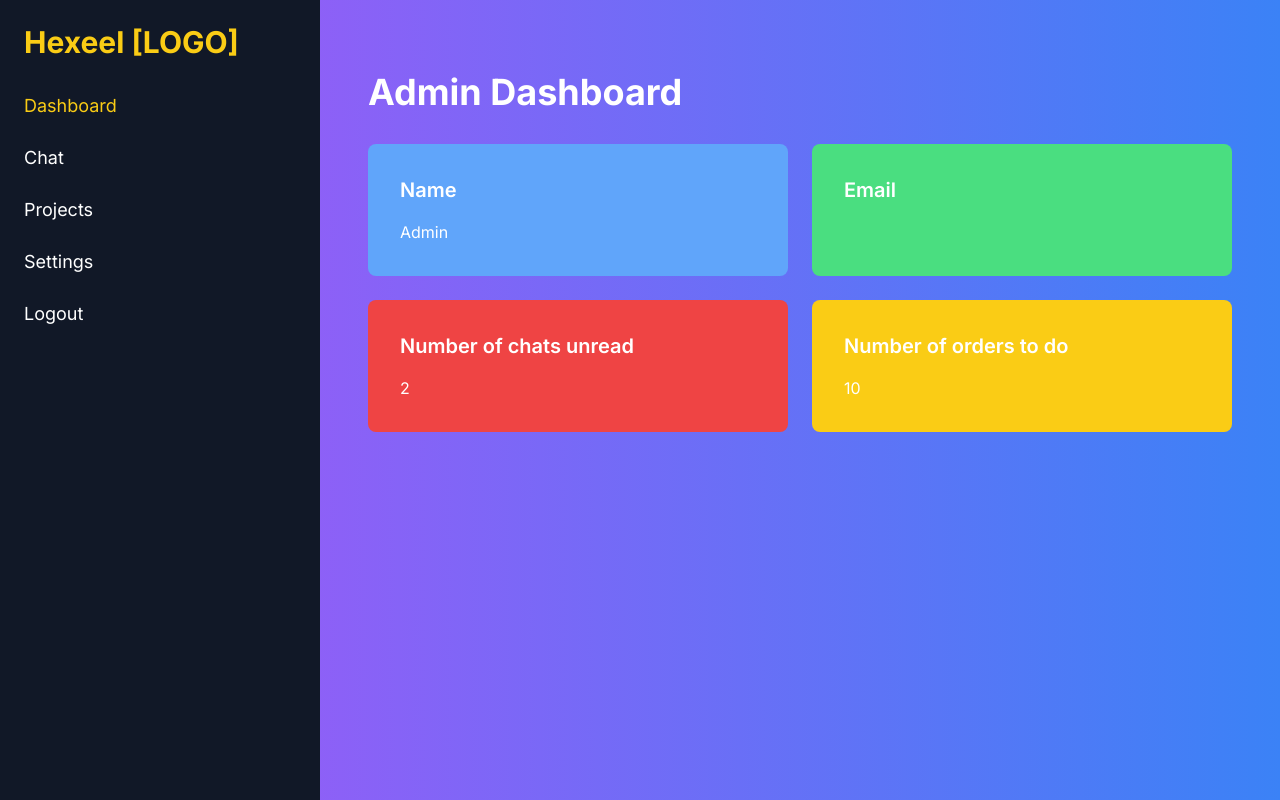
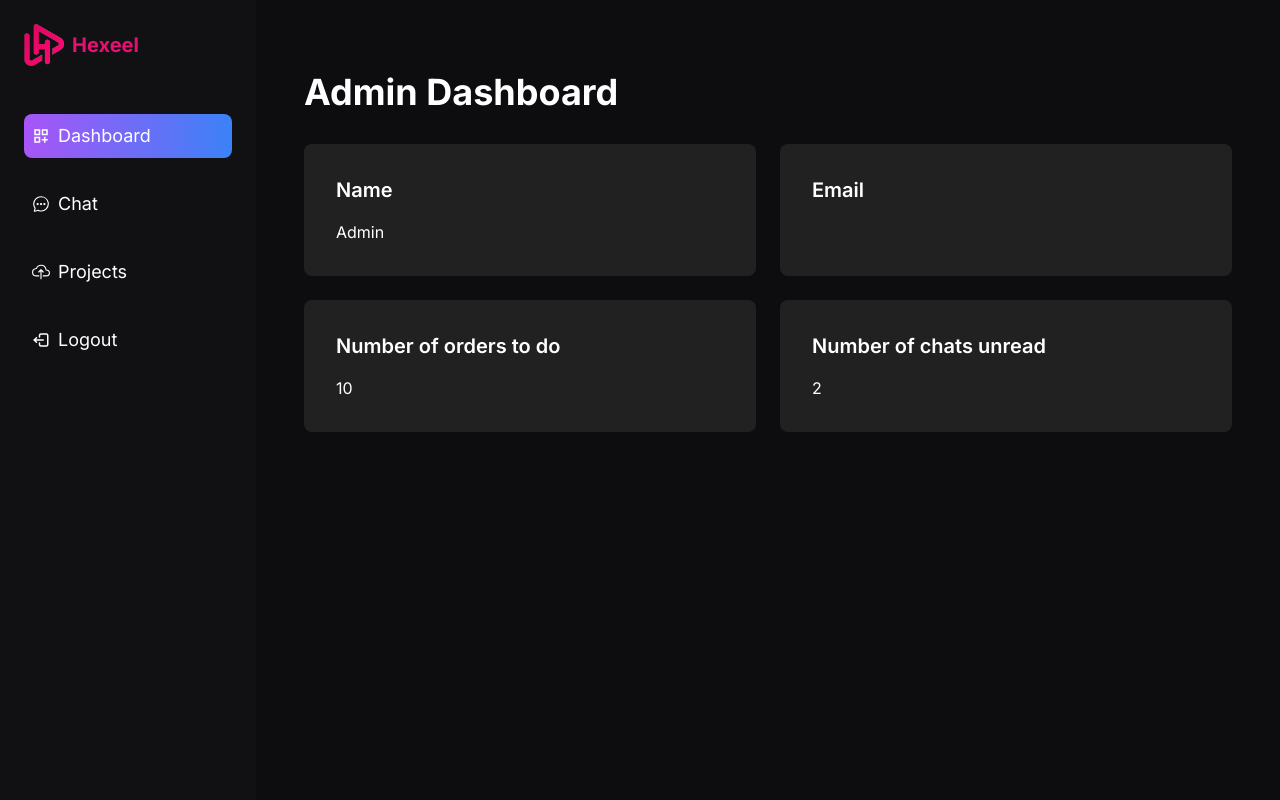
Before and after one commit to ShehrozAhmadDev/reel-maker-admin-fe, a Next.js app: page /dashboard in a window 1280 px wide. Built offline with nearby package versions, Linux system fonts and the light colour scheme.

Commit message:
theme changed

```diff
--- a/app/dashboard/page.tsx
+++ b/app/dashboard/page.tsx
@@ -2,7 +2,6 @@
 import Chat from "@/components/sections/chat/chat";
 import DashboardContent from "@/components/sections/dashboard/dashboard";
 import ListProjects from "@/components/sections/listProjects/listProjects";
-import SettingsComponent from "@/components/sections/settings/settings";
 import Sidebar from "@/components/sidebar/sidebar";
 import { useState } from "react";
 
@@ -10,13 +9,15 @@
   const [selectedTab, setSelectedTab] = useState("dashboard");
 
   return (
-    <div className="flex bg-gradient-to-r from-purple-500 to-blue-500 text-black/[.80]">
-      <Sidebar selectedTab={selectedTab} setSelectedTab={setSelectedTab} />
-      <div className="w-3/4 p-6">
+    <div className="flex bg-[#0d0d10] text-black/[.80]">
+      <div className="w-[20%]">
+        <Sidebar selectedTab={selectedTab} setSelectedTab={setSelectedTab} />
+      </div>
+
+      <div className="w-[80%] p-6">
         {selectedTab === "dashboard" && <DashboardContent />}
         {selectedTab === "chat" && <Chat />}
-        {selectedTab === "project" && <ListProjects />}
-        {selectedTab === "settings" && <SettingsComponent />}
+        {selectedTab === "projects" && <ListProjects />}
       </div>
     </div>
   );
--- a/app/login/page.tsx
+++ b/app/login/page.tsx
@@ -3,7 +3,7 @@
 
 export default function Login() {
   return (
-    <div className="min-h-screen w-full transition-all duration-300 bg-gradient-to-r from-purple-500 to-blue-400">
+    <div className="min-h-screen w-full transition-all duration-300 bg-[#0d0d10]">
       <LoginForm />
     </div>
   );
--- a/components/sections/chat/chat.tsx
+++ b/components/sections/chat/chat.tsx
@@ -112,7 +112,7 @@
             <div className="p-4">
               <div
                 tabIndex={0}
-                className="flex items-center bg-white/[.60] rounded-lg p-1"
+                className="flex items-center bg-[#2f2f2f] rounded-lg p-1"
               >
                 <InputEmoji
                   value={message}
@@ -135,7 +135,7 @@
                 </label>
                 <button
                   onClick={handleSendClick}
-                  className="bg-purple-500 text-white px-4 py-2 rounded-md hover:bg-blue-600 transition duration-300"
+                  className="bg-purple-500 text-white px-4 py-2 rounded-md hover:opacity-70 transition duration-300"
                 >
                   Send
                 </button>
--- a/components/sections/dashboard/dashboard.tsx
+++ b/components/sections/dashboard/dashboard.tsx
@@ -1,29 +1,28 @@
 "use client";
-
 import { useAppSelector } from "@/redux/store";
 
 const DashboardContent = () => {
   const { user } = useAppSelector((state) => state.userReducer.value);
 
   return (
-    <div className="py-12 px-6">
-      <h2 className="text-4xl font-bold mb-8 text-white">Admin Dashboard</h2>
+    <div className="py-12 px-6 text-white">
+      <h2 className="text-4xl font-bold mb-8 ">Admin Dashboard</h2>
       <div className="grid grid-cols-2 gap-6">
-        <div className="bg-blue-400 p-8 rounded-lg text-white">
+        <div className="bg-[#212121] p-8 rounded-lg ">
           <p className="text-xl font-semibold mb-4">Name</p>
           <p>Admin</p>
         </div>
-        <div className="bg-green-400 p-8 rounded-lg text-white">
+        <div className="bg-[#212121] p-8 rounded-lg ">
           <p className="text-xl font-semibold mb-4">Email</p>
           <p>{user?.email}</p>
         </div>
-        <div className="bg-red-500 p-8 rounded-lg text-white">
+        <div className="bg-[#212121] p-8 rounded-lg ">
+          <p className="text-xl font-semibold mb-4">Number of orders to do</p>
+          <p>10</p>
+        </div>
+        <div className="bg-[#212121] p-8 rounded-lg ">
           <p className="text-xl font-semibold mb-4">Number of chats unread</p>
           <p>2</p>
-        </div>
-        <div className="bg-yellow-400 p-8 rounded-lg text-white">
-          <p className="text-xl font-semibold mb-4">Number of orders to do</p>
-          <p>10</p>
         </div>
       </div>
     </div>
--- a/components/sections/listProjects/listProjects.tsx
+++ b/components/sections/listProjects/listProjects.tsx
@@ -5,10 +5,10 @@
 const ListProjects = () => {
   const { loading, projects, currentProject, handleProjectClick } =
     useProjects();
-
+  console.log({ projects });
   return (
-    <div className="w-full">
-      <h2 className="text-2xl font-bold mb-4 text-white">Chat</h2>
+    <div className="w-full text-white">
+      <h2 className="text-2xl font-bold mb-4 text-white">Projects</h2>
       <div className="flex gap-5">
         <div
           className={`h-[calc(100vh-150px)] overflow-y-auto pr-5 ${
--- a/components/sections/settings/settings.tsx
+++ /dev/null
@@ -1,11 +0,0 @@
-"use client";
-const SettingsComponent = () => {
-  return (
-    <div>
-      <h2 className="text-2xl font-bold mb-4">Settings</h2>
-      <p>Coming soon...</p>
-    </div>
-  );
-};
-
-export default SettingsComponent;
--- a/components/sidebar/sidebar.tsx
+++ b/components/sidebar/sidebar.tsx
@@ -1,5 +1,12 @@
 import Cookie from "js-cookie";
+import Image from "next/image";
 import { useRouter } from "next/navigation";
+import {
+  IoChatbubbleEllipsesOutline,
+  IoCloudUploadOutline,
+} from "react-icons/io5";
+import { MdOutlineDashboardCustomize } from "react-icons/md";
+import { TbLogout2 } from "react-icons/tb";
 
 interface SidebarProps {
   selectedTab: string;
@@ -16,52 +23,63 @@
   };
 
   return (
-    <div className="bg-gray-900 text-white h-screen w-1/4 p-6 text-lg">
-      <p
-        className="text-3xl font-bold mb-8 text-yellow-400 cursor-pointer"
-        onClick={() => router.push("/")}
+    <div className="bg-[#111114] text-white h-screen w-full p-6 text-lg">
+      <div
+        onClick={() => router.push("/login")}
+        className="w-fit flex items-center mb-12 text-white mr-6 space-x-2 cursor-pointer"
       >
-        Hexeel [LOGO]
-      </p>
+        <Image
+          src={"/logo.png"}
+          alt="logo"
+          width={50}
+          height={50}
+          className="w-[40px] object-contain"
+        />
+        <p className="text-[#e61072] text-xl font-bold">Hexeel</p>
+      </div>
       <div
-        className={`cursor-pointer mb-6 hover:text-yellow-400 ${
-          selectedTab === "dashboard" ? "text-yellow-400" : ""
+        className={`flex space-x-2 items-center cursor-pointer mb-6 hover:opacity-70 transition-all duration-300 p-2 ${
+          selectedTab === "dashboard"
+            ? "text-white bg-gradient-to-r from-purple-500 to-blue-500 rounded-lg"
+            : ""
         }`}
         onClick={() => setSelectedTab("dashboard")}
       >
-        Dashboard
+        <MdOutlineDashboardCustomize />
+        <p>Dashboard</p>
       </div>
       <div
-        className={`cursor-pointer mb-6 hover:text-yellow-400 ${
-          selectedTab === "chat" ? "text-yellow-400" : ""
+        className={`flex space-x-2 items-center cursor-pointer mb-6 hover:opacity-70 transition-all duration-300 p-2 ${
+          selectedTab === "chat"
+            ? "text-white bg-gradient-to-r from-purple-500 to-blue-500 rounded-lg"
+            : ""
         }`}
         onClick={() => setSelectedTab("chat")}
       >
-        Chat
+        <IoChatbubbleEllipsesOutline />
+        <p>Chat</p>
       </div>
       <div
-        className={`cursor-pointer mb-6 hover:text-yellow-400 ${
-          selectedTab === "project" ? "text-yellow-400" : ""
+        className={`flex space-x-2 items-center cursor-pointer mb-6 hover:opacity-70 transition-all duration-300 p-2 ${
+          selectedTab === "projects"
+            ? "text-white bg-gradient-to-r from-purple-500 to-blue-500 rounded-lg"
+            : ""
         }`}
-        onClick={() => setSelectedTab("project")}
+        onClick={() => setSelectedTab("projects")}
       >
-        Projects
+        <IoCloudUploadOutline />
+        <p>Projects</p>
       </div>
       <div
-        className={`cursor-pointer mb-6 hover:text-yellow-400 ${
-          selectedTab === "settings" ? "text-yellow-400" : ""
-        }`}
-        onClick={() => setSelectedTab("settings")}
-      >
-        Settings
-      </div>
-      <div
-        className={`cursor-pointer mb-6 hover:text-yellow-400 ${
-          selectedTab === "logout" ? "text-yellow-400" : ""
+        className={`flex space-x-2 items-center cursor-pointer mb-6 hover:opacity-70 transition-all duration-300 p-2 ${
+          selectedTab === "logout"
+            ? "text-white bg-gradient-to-r from-purple-500 to-blue-500 rounded-lg"
+            : ""
         }`}
         onClick={handleLogout}
       >
-        Logout
+        <TbLogout2 />
+        <p>Logout</p>
       </div>
     </div>
   );
--- a/package.json
+++ b/package.json
@@ -18,6 +18,7 @@
     "next": "14.0.4",
     "react": "^18",
     "react-dom": "^18",
+    "react-icons": "^4.12.0",
     "react-input-emoji": "^5.6.5",
     "react-redux": "^9.0.4",
     "react-toastify": "^9.1.3",
--- a/tailwind.config.ts
+++ b/tailwind.config.ts
@@ -1,20 +1,26 @@
-import type { Config } from 'tailwindcss'
+import type { Config } from "tailwindcss";
 
 const config: Config = {
   content: [
-    './pages/**/*.{js,ts,jsx,tsx,mdx}',
-    './components/**/*.{js,ts,jsx,tsx,mdx}',
-    './app/**/*.{js,ts,jsx,tsx,mdx}',
+    "./pages/**/*.{js,ts,jsx,tsx,mdx}",
+    "./components/**/*.{js,ts,jsx,tsx,mdx}",
+    "./app/**/*.{js,ts,jsx,tsx,mdx}",
   ],
   theme: {
     extend: {
       backgroundImage: {
-        'gradient-radial': 'radial-gradient(var(--tw-gradient-stops))',
-        'gradient-conic':
-          'conic-gradient(from 180deg at 50% 50%, var(--tw-gradient-stops))',
+        "gradient-radial": "radial-gradient(var(--tw-gradient-stops))",
+        "gradient-conic":
+          "conic-gradient(from 180deg at 50% 50%, var(--tw-gradient-stops))",
+      },
+      colors: {
+        "pastel-blue": "#bae1ff",
+        "pastel-green": "#baffc9",
+        "pastel-red": "#ffb3ba",
+        "pastel-yellow": "#ffffba",
       },
     },
   },
   plugins: [],
-}
-export default config
+};
+export default config;
```
Also changed, not shown: components/forms/loginForm/loginForm.tsx (+6 -15 lines), public/logo.png (added), 1 other file (tests, documents, lock files or other folders).
